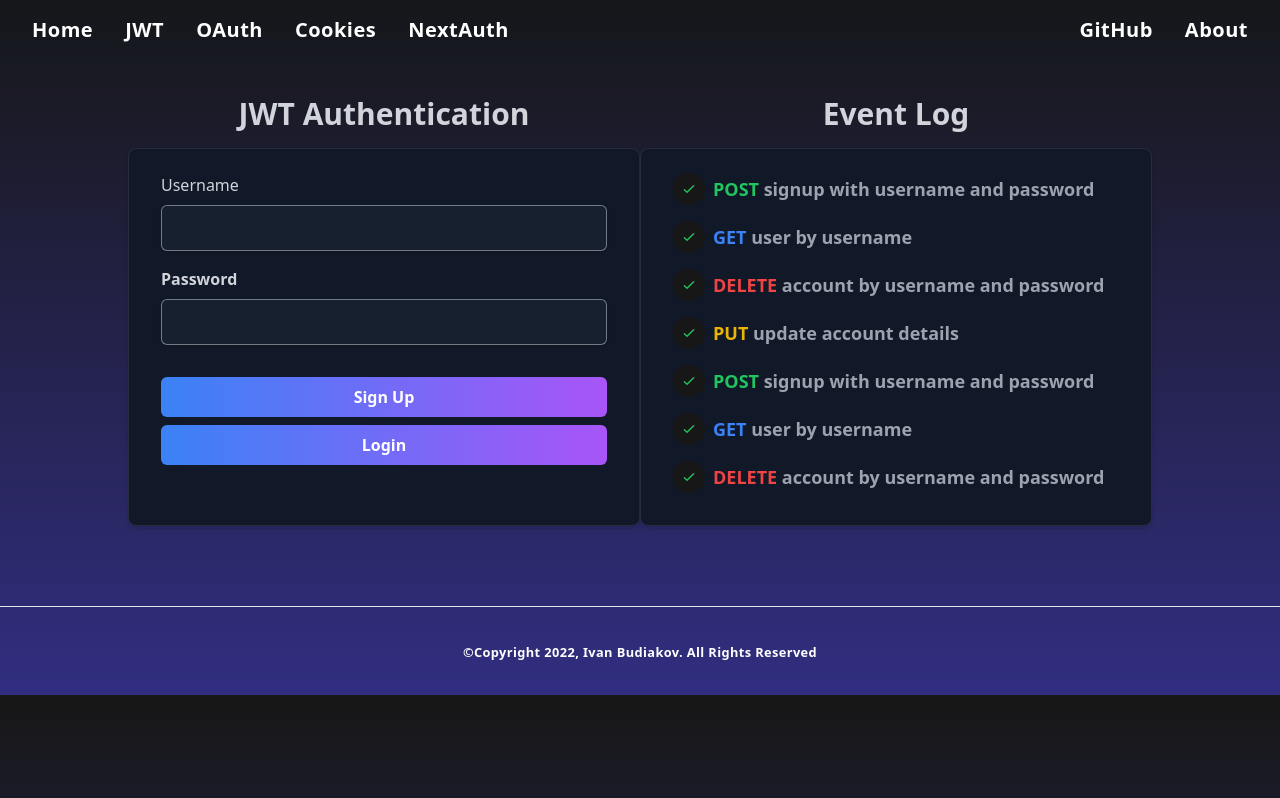
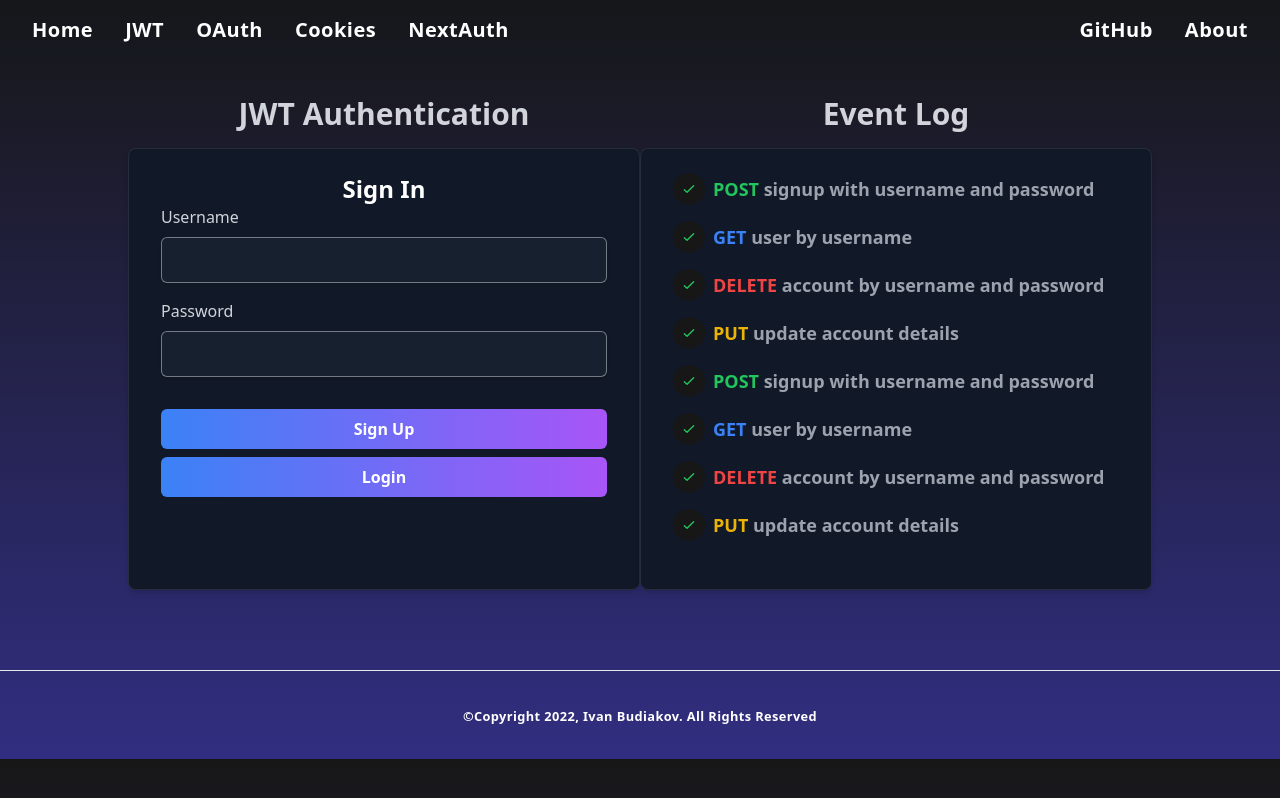
Before and after one commit to shivoqu/authenticator, a Next.js app: page /jwt in a window 1280 px wide. Built offline with nearby package versions, Linux system fonts and the light colour scheme.

Commit message:
jwt page update

```diff
--- a/app/jwt/page.tsx
+++ b/app/jwt/page.tsx
@@ -32,7 +32,11 @@ function Jwt() {
           Event Log
         </h1>
         <Wrapper>
-          <div className="h-80 overflow-auto scrollbar scrollbar-thumb-violet-700/50 scrollbar-thumb-rounded-md ">
+          <div className="h-96 overflow-auto scrollbar scrollbar-thumb-violet-700/50 scrollbar-thumb-rounded-md ">
+            <Event type="POST" message="signup with username and password"/>
+            <Event type="GET" message="user by username"/>
+            <Event type="delete" message="account by username and password" />
+            <Event type="PUT" message="update account details"/>
             <Event type="POST" message="signup with username and password"/>
             <Event type="GET" message="user by username"/>
             <Event type="delete" message="account by username and password" />
--- a/ui/UserForm.tsx
+++ b/ui/UserForm.tsx
@@ -46,9 +46,10 @@ export default function UserForm({ handleLogin }: any) {
 
   return (
     <Wrapper>
-      <form onSubmit={handleSubmit} className="h-80 " ref={formRef}>
-        {/* if logged in display success */}
+      <form onSubmit={handleSubmit} className="h-96 " ref={formRef}>
         {success && <Message type="success">Login success</Message>}
+
+        <h2 className="text-2xl text-white text-center text-gray-300 font-bold">Sign In</h2>
 
         <div className="mb-4">
           <label
@@ -70,7 +71,7 @@ export default function UserForm({ handleLogin }: any) {
 
         <div className="mb-4">
           <label
-            className="block text-gray-300 text-md font-bold mb-2"
+            className="block text-gray-300 text-md font-medium mb-2"
             htmlFor="password"
           >
             Password
```
